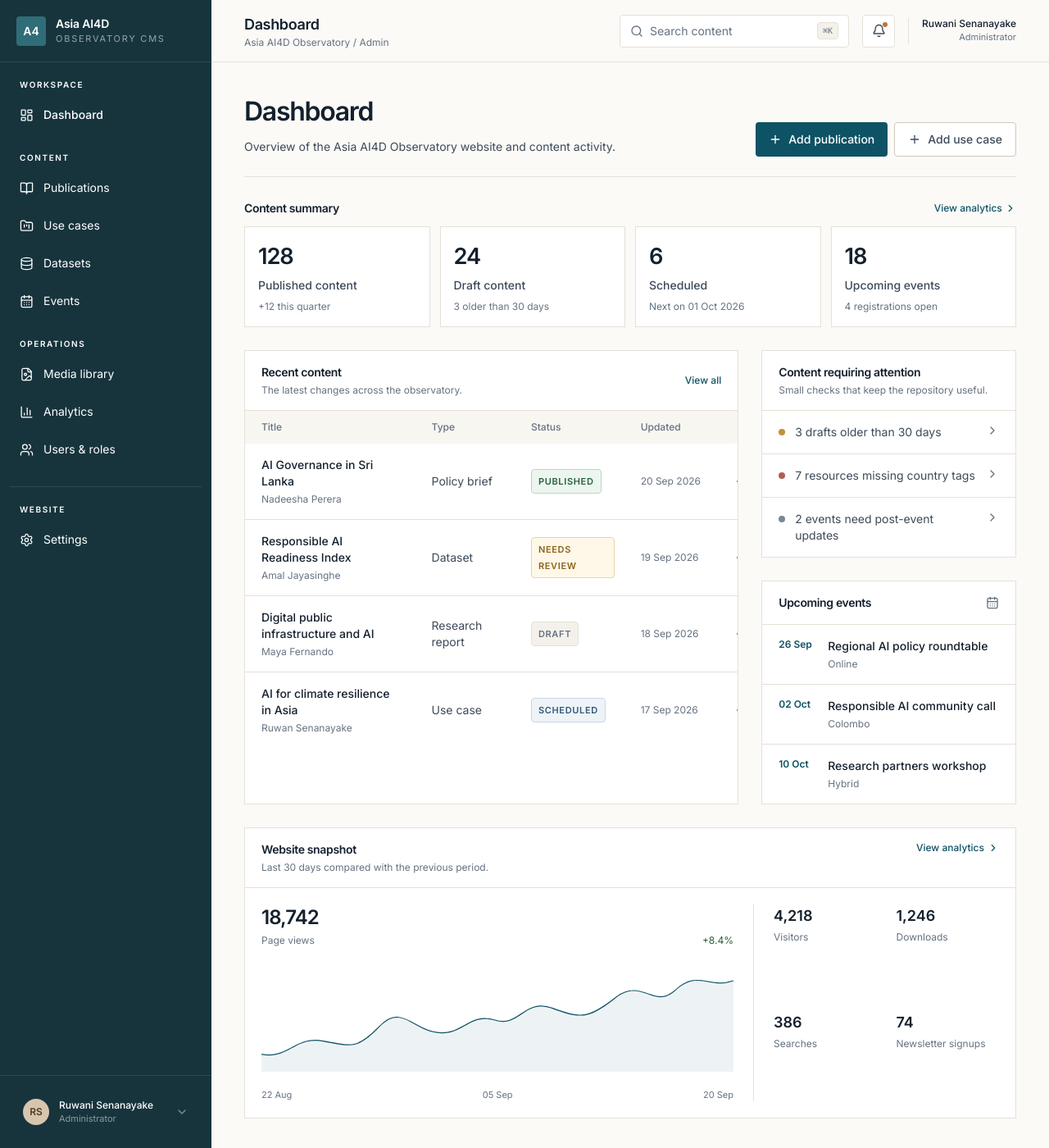
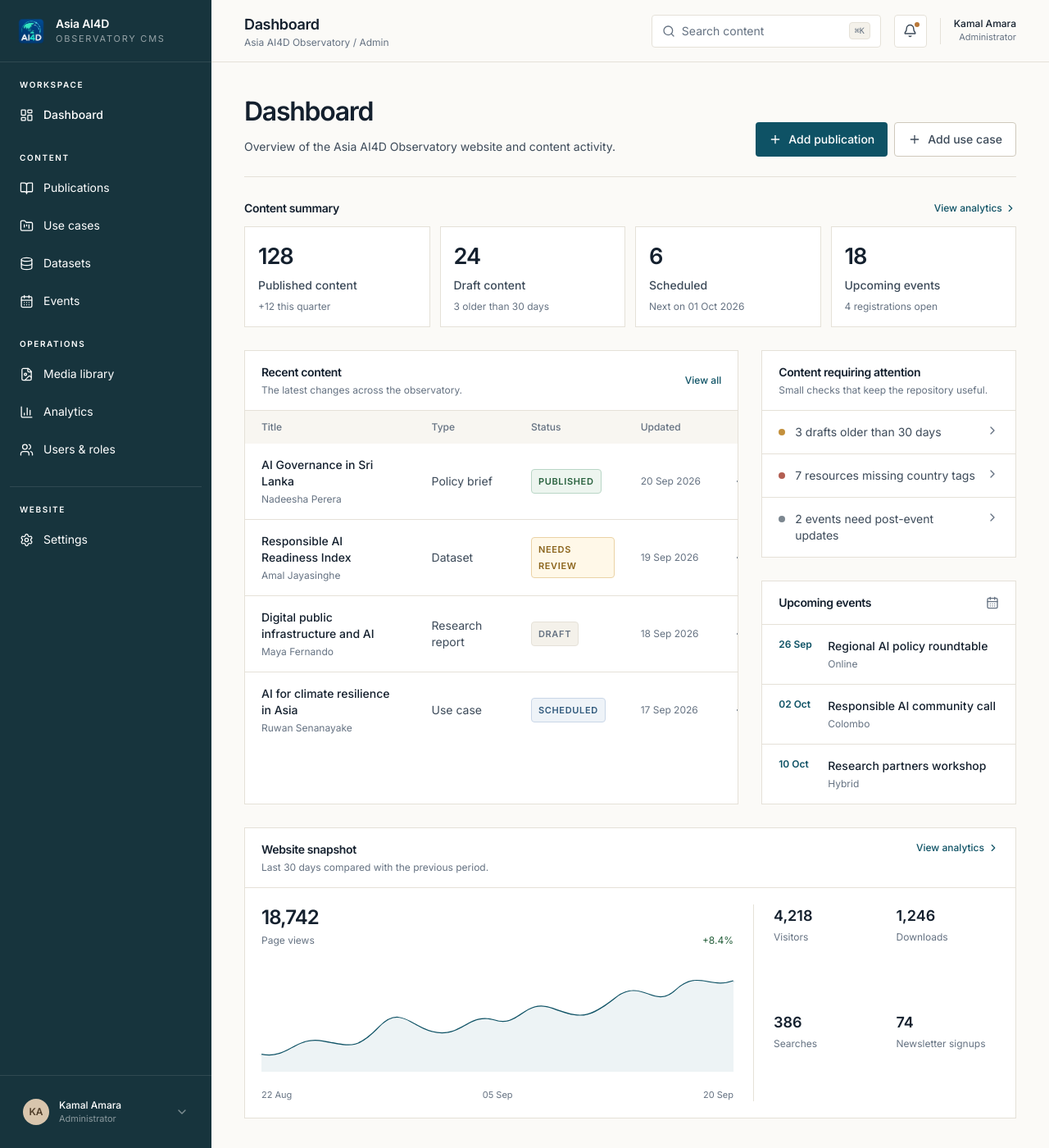
Before and after one commit to rasithsenanayake/LIRNEasia-AI4D, a Next.js app: page /admin in a window 1280 px wide. Shown: the whole page at 82% size. Built offline with nearby package versions, Linux system fonts and the light colour scheme.

Commit message:
Improve admin sidebar account controls

```diff
--- a/src/views/Admin.tsx
+++ b/src/views/Admin.tsx
@@ -1,6 +1,7 @@
 'use client';
 
 import { useMemo, useState } from 'react';
+import Image from 'next/image';
 import type { LucideIcon } from 'lucide-react';
 import type { ReactNode } from 'react';
 import {
@@ -16,12 +17,14 @@ import {
   FileText,
   FolderKanban,
   LayoutDashboard,
+  LogOut,
   Menu,
   MoreHorizontal,
   Plus,
   Search,
   Settings,
   ShieldCheck,
+  UserRound,
   Users,
   X,
 } from 'lucide-react';
@@ -95,13 +98,15 @@ function StatusBadge({ status }: { status: ContentStatus }) {
 }
 
 function Sidebar({ activeView, onNavigate, mobileOpen, onClose }: { activeView: AdminView; onNavigate: (view: AdminView) => void; mobileOpen: boolean; onClose: () => void }) {
+  const [profileOpen, setProfileOpen] = useState(false);
+
   return (
     <>
       {mobileOpen && <button type="button" aria-label="Close navigation" onClick={onClose} className="fixed inset-0 z-40 bg-ink/35 lg:hidden" />}
-      <aside className={cn('fixed inset-y-0 left-0 z-50 flex w-[258px] -translate-x-full flex-col bg-[#17343d] text-white transition-transform duration-200 ease-out lg:static lg:z-auto lg:translate-x-0', mobileOpen && 'translate-x-0')}>
+      <aside className={cn('fixed inset-y-0 left-0 z-50 flex w-[258px] -translate-x-full flex-col overflow-y-auto bg-[#17343d] text-white transition-transform duration-200 ease-out lg:static lg:z-auto lg:translate-x-0', mobileOpen && 'translate-x-0')}>
         <div className="flex h-[76px] shrink-0 items-center justify-between border-b border-white/10 px-5">
           <div className="flex items-center gap-3">
-            <span className="flex h-9 w-9 items-center justify-center rounded bg-[#2f6d78] text-sm font-semibold">A4</span>
+            <Image src="/imagers/fav%20icon.png" alt="Asia AI4D Observatory" width={36} height={36} className="h-9 w-9 rounded object-cover" priority />
             <div>
               <p className="text-sm font-semibold tracking-[-0.01em]">Asia AI4D</p>
               <p className="text-[0.6875rem] uppercase tracking-[0.16em] text-white/55">Observatory CMS</p>
@@ -112,7 +117,7 @@ function Sidebar({ activeView, onNavigate, mobileOpen, onClose }: { activeView:
           </button>
         </div>
 
-        <nav className="flex-1 overflow-y-auto px-3 py-5" aria-label="Admin navigation">
+        <nav className="min-h-0 flex-1 px-3 py-5" aria-label="Admin navigation">
           {navGroups.map((group) => (
             <div key={group.label} className="mb-6">
               <p className="px-3 pb-2 text-[0.625rem] font-semibold uppercase tracking-[0.16em] text-white/42">{group.label}</p>
@@ -141,15 +146,19 @@ function Sidebar({ activeView, onNavigate, mobileOpen, onClose }: { activeView:
           </div>
         </nav>
 
-        <div className="border-t border-white/10 p-4">
-          <div className="flex items-center gap-3 rounded bg-white/7 p-3">
-            <span className="flex h-8 w-8 items-center justify-center rounded-full bg-[#d8c5ad] text-xs font-semibold text-[#4f3d2a]">RS</span>
+        <div className="relative shrink-0 border-t border-white/10 p-4">
+          {profileOpen && <div className="absolute bottom-[calc(100%-8px)] left-4 right-4 rounded-lg border border-white/10 bg-[#204650] p-2 shadow-lg">
+            <button type="button" onClick={() => window.alert('Profile editing will be available when the CMS account API is connected.')} className="flex min-h-[40px] w-full items-center gap-3 rounded px-3 text-left text-sm text-white/80 hover:bg-white/10 hover:text-white"><UserRound className="h-4 w-4" />Edit profile</button>
+            <button type="button" onClick={() => { window.location.href = '/'; }} className="flex min-h-[40px] w-full items-center gap-3 rounded px-3 text-left text-sm text-white/80 hover:bg-white/10 hover:text-white"><LogOut className="h-4 w-4" />Log out</button>
+          </div>}
+          <button type="button" onClick={() => setProfileOpen((open) => !open)} aria-expanded={profileOpen} className="flex w-full items-center gap-3 rounded bg-white/7 p-3 text-left hover:bg-white/10">
+            <span className="flex h-8 w-8 items-center justify-center rounded-full bg-[#d8c5ad] text-xs font-semibold text-[#4f3d2a]">KA</span>
             <div className="min-w-0 flex-1">
-              <p className="truncate text-xs font-medium text-white">Ruwani Senanayake</p>
+              <p className="truncate text-xs font-medium text-white">Kamal Amara</p>
               <p className="text-[0.6875rem] text-white/50">Administrator</p>
             </div>
-            <ChevronDown className="h-4 w-4 text-white/45" />
-          </div>
+            <ChevronDown className={cn('h-4 w-4 text-white/45 transition-transform', profileOpen && 'rotate-180')} />
+          </button>
         </div>
       </aside>
     </>
@@ -179,8 +188,8 @@ function Topbar({ title, onOpenMenu, search, onSearch }: { title: string; onOpen
           <span className="absolute right-2 top-2 h-1.5 w-1.5 rounded-full bg-[#b97839]" aria-hidden="true" />
         </button>
         <span className="hidden h-8 w-px bg-line sm:block" aria-hidden="true" />
-        <span className="hidden text-right sm:block"><span className="block text-xs font-medium text-ink">Ruwani Senanayake</span><span className="block text-[0.6875rem] text-ink-muted">Administrator</span></span>
-        <span className="flex h-9 w-9 items-center justify-center rounded-full bg-[#d8c5ad] text-xs font-semibold text-[#4f3d2a] sm:hidden" aria-hidden="true">RS</span>
+        <span className="hidden text-right sm:block"><span className="block text-xs font-medium text-ink">Kamal Amara</span><span className="block text-[0.6875rem] text-ink-muted">Administrator</span></span>
+        <span className="flex h-9 w-9 items-center justify-center rounded-full bg-[#d8c5ad] text-xs font-semibold text-[#4f3d2a] sm:hidden" aria-hidden="true">KA</span>
       </div>
     </header>
   );
```
